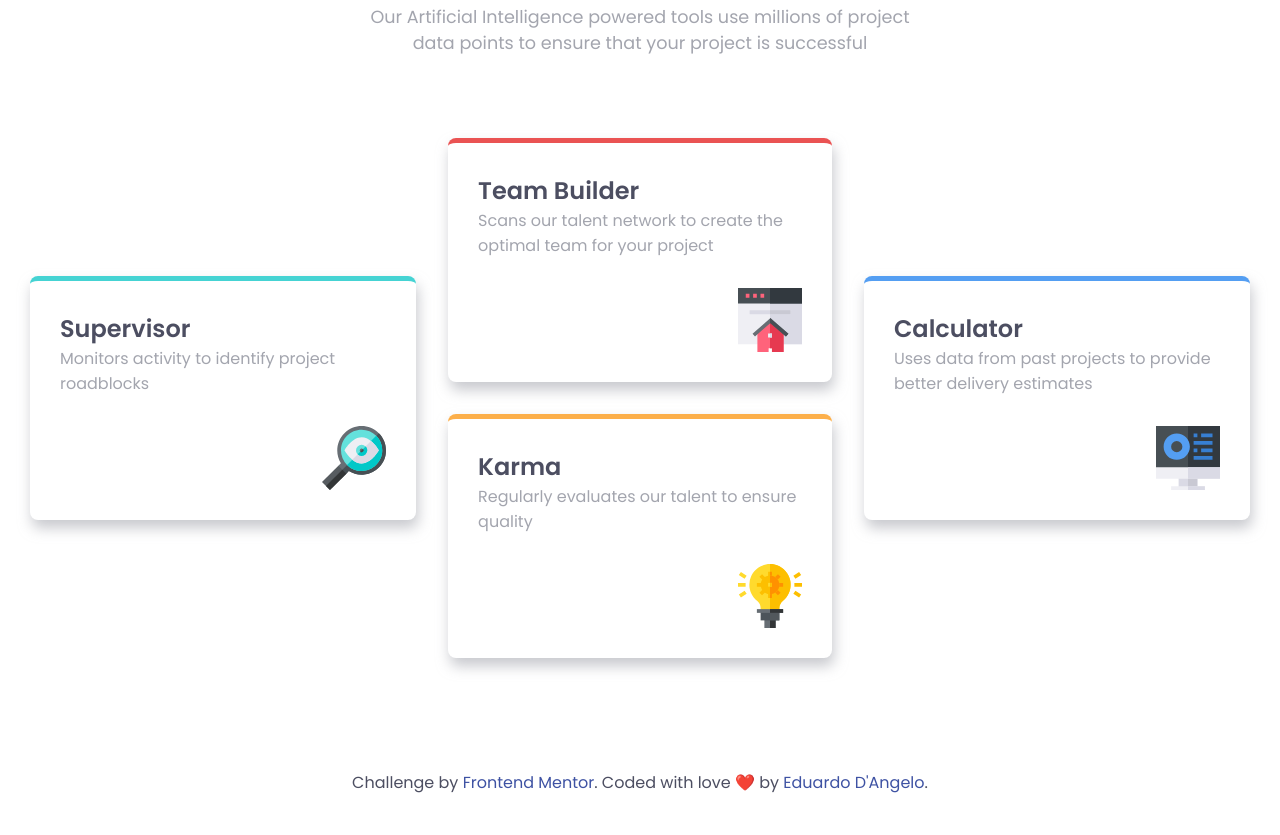
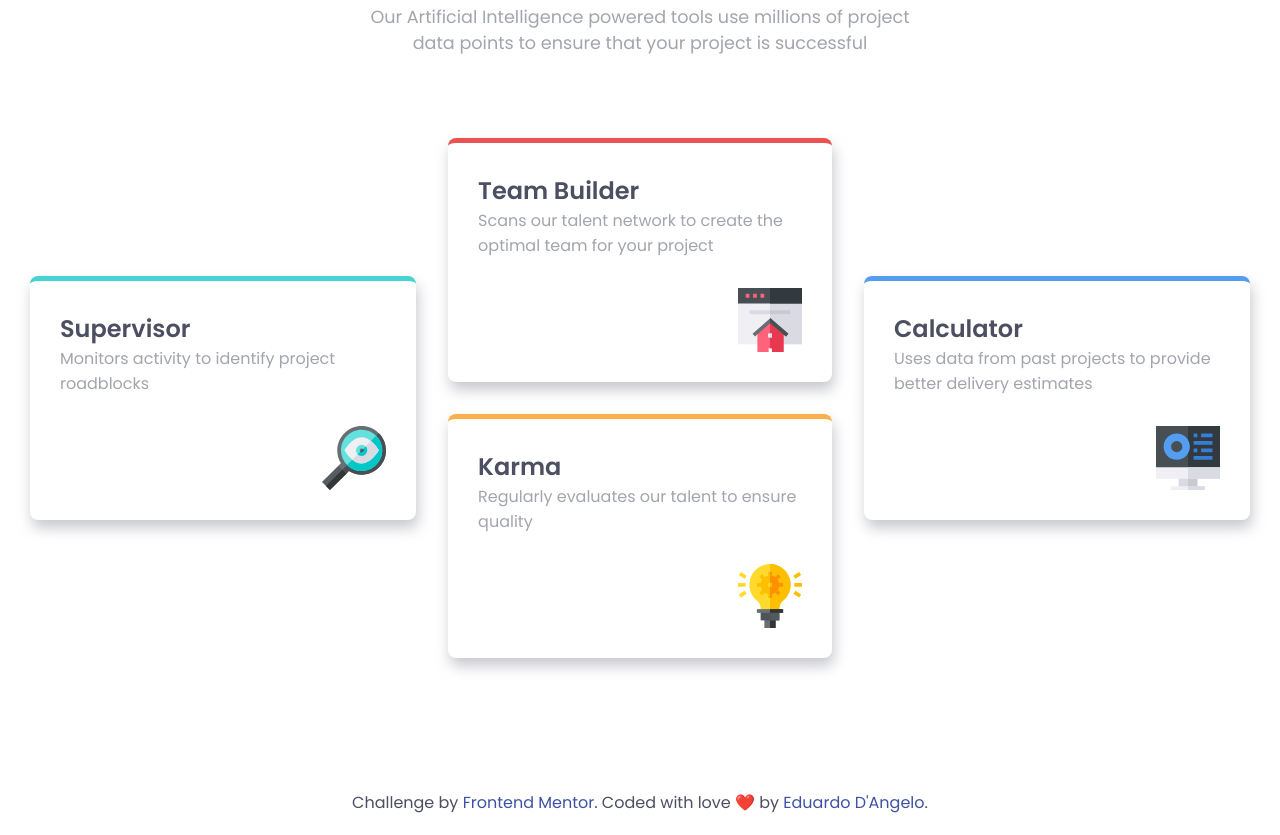
Before and after one commit to eduardodangelo/responsive-cards, a plain HTML site: page index.html in a window 1280 px wide. Shown: the part 186-1021 px from the top of the page. Before the commit the page ends 981 px from the top, so only its background shows below. Drawn offline with Linux system fonts and the light colour scheme.

Commit message:
update footer

```diff
--- a/style.css
+++ b/style.css
@@ -117,3 +117,7 @@ header p {
   color: hsl(228, 45%, 44%);
   text-decoration: none;
 }
+
+footer p {
+  padding: 20px;
+}
```
